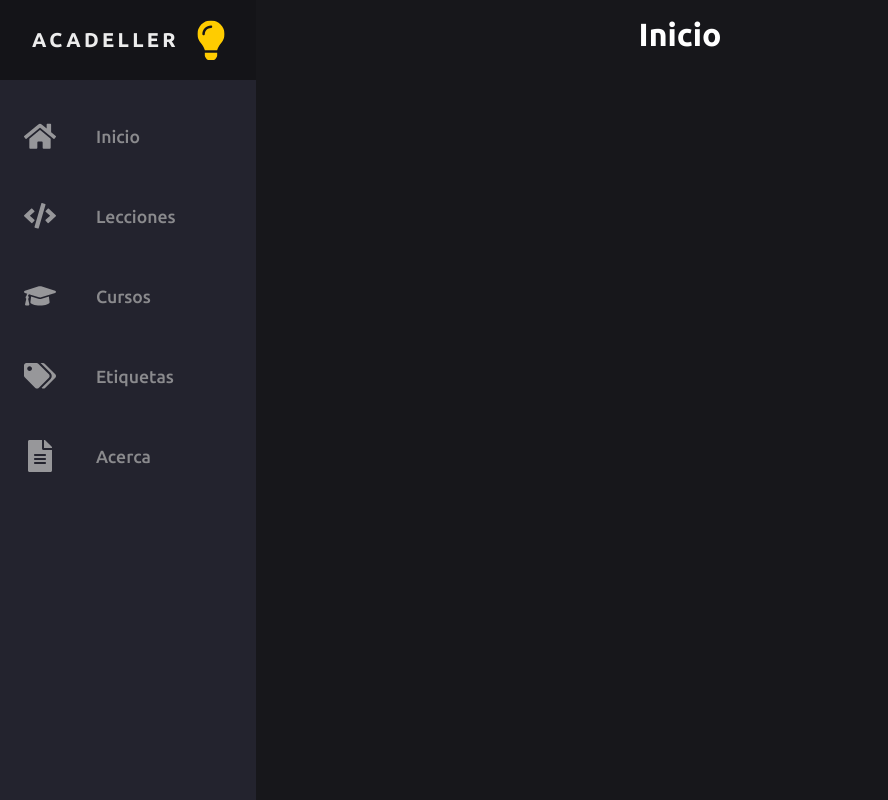
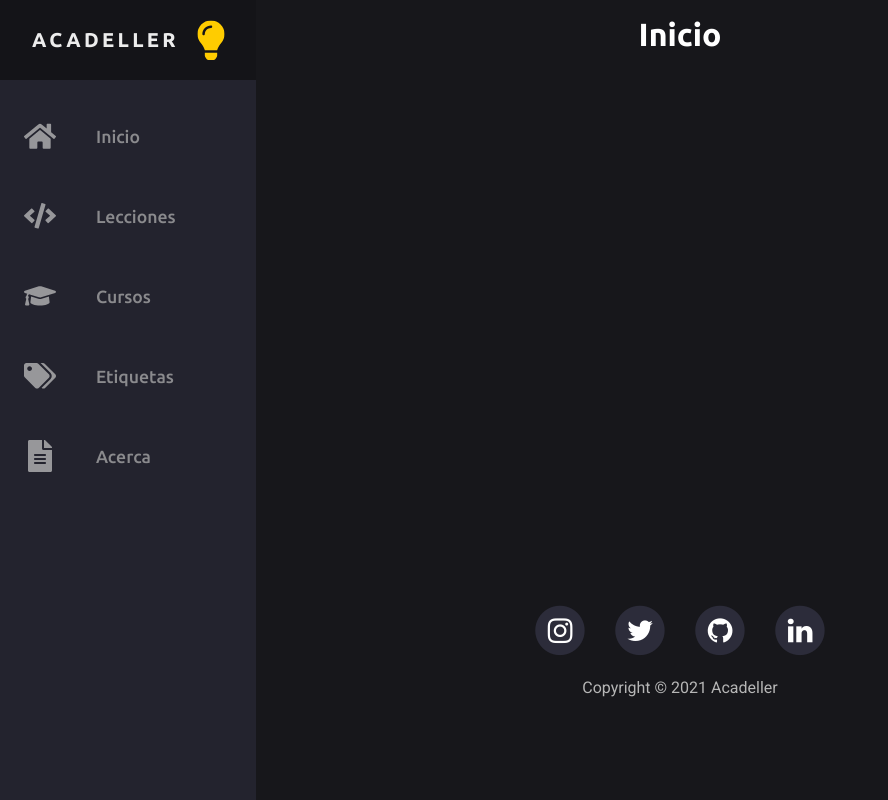
Before and after one commit to Acadeller/acadeller, a Vue app: page / in a window 1280 px wide. Shown: the whole page, without its empty margins (0-888 px from the left). Built offline with nearby package versions, Linux system fonts and the light colour scheme; what vue2-editor would draw is missing.

Commit message:
Create Footer Component

```diff
--- a/public/index.html
+++ b/public/index.html
@@ -4,6 +4,7 @@
     <meta charset="utf-8">
     <meta http-equiv="X-UA-Compatible" content="IE=edge">
     <meta name="viewport" content="width=device-width,initial-scale=1.0">
+    <link rel="stylesheet" href="https://cdnjs.cloudflare.com/ajax/libs/font-awesome/4.7.0/css/font-awesome.min.css">
     <link rel="icon" href="<%= BASE_URL %>favicon.ico">
     <title>Acadeller</title>
   </head>
--- a/src/App.vue
+++ b/src/App.vue
@@ -5,23 +5,21 @@
       <main>
         <router-view />
       </main>
+      <Footer/>
     </div>
   </div>
 </template>
 
 <script>
 import Nav from './components/Nav'
+import Footer from './components/Footer'
 
 export default {
   name: "app",
-  components: { Nav },
-  data() {
-    return {};
+  components: {
+    Nav,
+    Footer
   },
-  created() {},
-  mounted() {},
-  methods: {},
-  watch: {},
 };
 </script>
 
@@ -66,7 +64,7 @@ main {
   margin-left: 5rem;
   padding: 1rem;
   background: rgb(23, 23, 27);
-  min-height: 800px;
+  min-height: 550px;
   color: #fff;
 }
 
--- /dev/null
+++ b/src/components/Footer.vue
@@ -0,0 +1,93 @@
+<template>
+<footer class="footer" align="center">
+    <div class="social_links">
+        <a href="https://www.instagram.com/acadeller/" target="_blank">
+            <span class="fa-stack fa-lg ic combo">
+                <i class="fa fa-circle fa-stack-2x circle"></i>
+                <i class="fa fa-instagram fa-stack-1x fa-inverse icon"></i>
+            </span>
+        </a>
+        <a href="https://twitter.com/acadeller" target="_blank">
+            <span class="fa-stack fa-lg ic combo">
+                <i class="fa fa-circle fa-stack-2x circle"></i>
+                <i class="fa fa-twitter fa-stack-1x fa-inverse icon"></i>
+            </span>
+        </a>
+        <a href="https://github.com/Acadeller" target="_blank">
+            <span class="fa-stack fa-lg ic combo">
+                <i class="fa fa-circle fa-stack-2x circle"></i>
+                <i class="fa fa-github fa-stack-1x fa-inverse icon"></i>
+            </span>
+        </a>
+        <a href="https://www.linkedin.com/company/acadeller" target="_blank">
+            <span class="fa-stack fa-lg ic combo">
+                <i class="fa fa-circle fa-stack-2x circle"></i>
+                <i class="fa fa-linkedin fa-stack-1x fa-inverse icon"></i>
+            </span>
+        </a>
+    </div>
+    <p>Copyright © {{date}} Acadeller</p>
+</footer>
+</template>
+
+<script>
+export default {
+    computed: {
+        date() {
+            return new Date().getFullYear()
+        }
+    }
+}
+</script>
+
+<style>
+.footer {
+    height: 25vh;
+    margin-left: 5rem;
+}
+.footer p {
+    color: #b6b6b6;
+}
+.social_links {
+    padding: 1rem;
+    border-radius: 1rem;
+    margin-top: 2rem;
+    display: flex;
+    flex-wrap: wrap;
+    justify-content: center;
+}
+.social_links .combo {
+    transform: scale(0.9);
+    transition: 0.3s ease-in;
+    margin: 0 0.5rem;
+    height: 3em;
+    width: 3em;
+    line-height: 3em;
+}
+.combo .circle {
+    color: #2c2c3a;
+    transition: 0.4s ease-in;
+    font-size: 3em;
+}
+.combo .icon {
+    color: #ffffff;
+    font-size: 2rem;
+    transform: translateY(1px);
+    transition: 0.1s ease-in;
+}
+.combo:hover {
+    transform: scale(1.1);
+}
+.combo:hover , .combo:hover .icon {
+    color:#2c2c3a;
+}
+.ic:hover , .ic:hover .circle {
+    color:#ffcc00;
+}
+
+@media only screen and (max-width: 600px) {
+    .footer {
+        margin-left: 0rem;
+    }
+}
+</style>
--- a/src/components/Nav.vue
+++ b/src/components/Nav.vue
@@ -139,6 +139,7 @@ export default {
 
 .navbar:hover .logo svg {
     transform: scale(0.85);
+
 }
 
 @media only screen and (max-width: 600px) {
@@ -196,5 +197,4 @@ export default {
     left: 0px;
   }
 }
-
 </style>
```
